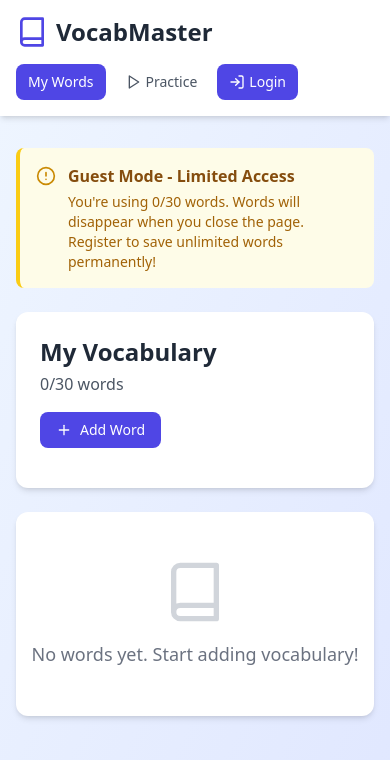
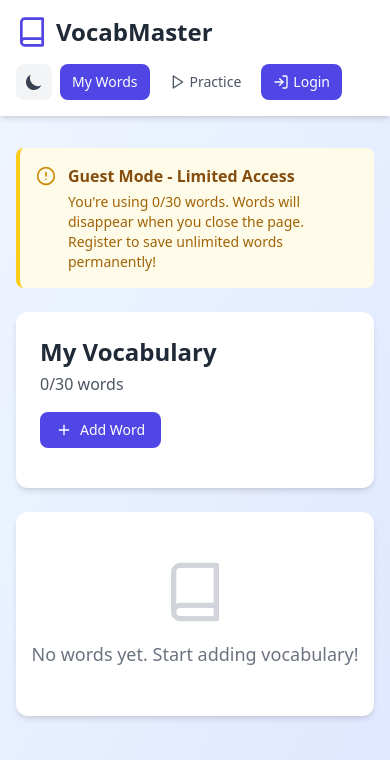
Before and after one commit to sergokhmaladze/vocab-master, a React (Create React App) app: page / in a window 390 px wide. Shown: the top 760 px of the page. Built offline with nearby package versions, Linux system fonts and the light colour scheme.

Commit message:
adding dark mode

```diff
--- a/src/App.jsx
+++ b/src/App.jsx
@@ -131,12 +131,25 @@
   const [words, setWords] = useState([]);
   const [catalogs, setCatalogs] = useState([]);
   const [loadingData, setLoadingData] = useState(false);
+  const [darkMode, setDarkMode] = useState(() => {
+    const saved = localStorage.getItem('darkMode');
+    return saved === 'true';
+  });
 
   useEffect(() => {
     if (user && user.isSubscribed) {
       loadUserData();
     }
   }, [user]);
+
+  useEffect(() => {
+    localStorage.setItem('darkMode', darkMode);
+    if (darkMode) {
+      document.documentElement.classList.add('dark');
+    } else {
+      document.documentElement.classList.remove('dark');
+    }
+  }, [darkMode]);
 
   const loadUserData = () => {
     if (!user || !user.isSubscribed) return;
@@ -273,8 +286,19 @@
   }
 
   return (
-    <div className="min-h-screen bg-gradient-to-br from-blue-50 to-indigo-100">
-      <Header currentView={currentView} setCurrentView={setCurrentView} />
+    <div
+      className={`min-h-screen transition-colors duration-300 ${
+        darkMode
+          ? 'bg-gradient-to-br from-gray-900 to-gray-800'
+          : 'bg-gradient-to-br from-blue-50 to-indigo-100'
+      }`}
+    >
+      <Header
+        currentView={currentView}
+        setCurrentView={setCurrentView}
+        darkMode={darkMode}
+        setDarkMode={setDarkMode}
+      />
 
       <main className="container mx-auto px-4 py-8 max-w-6xl">
         {!user && <GuestBanner wordCount={guestWords.length} />}
@@ -317,27 +341,72 @@
 };
 
 // Header Component
-const Header = ({ currentView, setCurrentView }) => {
+const Header = ({ currentView, setCurrentView, darkMode, setDarkMode }) => {
   const { user, logout } = useAuth();
 
   return (
-    <header className="bg-white shadow-md">
+    <header
+      className={`shadow-md transition-colors duration-300 ${
+        darkMode ? 'bg-gray-800' : 'bg-white'
+      }`}
+    >
       <div className="container mx-auto px-4 py-4 max-w-6xl">
         <div className="flex items-center justify-between flex-wrap gap-4">
           <div className="flex items-center space-x-2">
-            <Book className="w-8 h-8 text-indigo-600" />
-            <h1 className="text-2xl font-bold text-gray-800">VocabMaster</h1>
+            <Book
+              className={`w-8 h-8 ${
+                darkMode ? 'text-indigo-400' : 'text-indigo-600'
+              }`}
+            />
+            <h1
+              className={`text-2xl font-bold ${
+                darkMode ? 'text-white' : 'text-gray-800'
+              }`}
+            >
+              VocabMaster
+            </h1>
             {user && user.isSubscribed && (
               <Crown className="w-5 h-5 text-yellow-500" />
             )}
           </div>
 
           <nav className="flex items-center space-x-2 md:space-x-4 flex-wrap">
+            {/* Dark Mode Toggle */}
+            <button
+              onClick={() => setDarkMode(!darkMode)}
+              className={`p-2 rounded-lg transition ${
+                darkMode
+                  ? 'bg-gray-700 text-yellow-400 hover:bg-gray-600'
+                  : 'bg-gray-100 text-gray-700 hover:bg-gray-200'
+              }`}
+              title={darkMode ? 'Switch to Light Mode' : 'Switch to Dark Mode'}
+            >
+              {darkMode ? (
+                <svg
+                  className="w-5 h-5"
+                  fill="currentColor"
+                  viewBox="0 0 20 20"
+                >
+                  <path d="M10 2a1 1 0 011 1v1a1 1 0 11-2 0V3a1 1 0 011-1zm4 8a4 4 0 11-8 0 4 4 0 018 0zm-.464 4.95l.707.707a1 1 0 001.414-1.414l-.707-.707a1 1 0 00-1.414 1.414zm2.12-10.607a1 1 0 010 1.414l-.706.707a1 1 0 11-1.414-1.414l.707-.707a1 1 0 011.414 0zM17 11a1 1 0 100-2h-1a1 1 0 100 2h1zm-7 4a1 1 0 011 1v1a1 1 0 11-2 0v-1a1 1 0 011-1zM5.05 6.464A1 1 0 106.465 5.05l-.708-.707a1 1 0 00-1.414 1.414l.707.707zm1.414 8.486l-.707.707a1 1 0 01-1.414-1.414l.707-.707a1 1 0 011.414 1.414zM4 11a1 1 0 100-2H3a1 1 0 000 2h1z" />
+                </svg>
+              ) : (
+                <svg
+                  className="w-5 h-5"
+                  fill="currentColor"
+                  viewBox="0 0 20 20"
+                >
+                  <path d="M17.293 13.293A8 8 0 016.707 2.707a8.001 8.001 0 1010.586 10.586z" />
+                </svg>
+              )}
+            </button>
+
             <button
               onClick={() => setCurrentView('words')}
               className={`px-3 md:px-4 py-2 rounded-lg transition text-sm md:text-base ${
                 currentView === 'words'
                   ? 'bg-indigo-600 text-white'
+                  : darkMode
+                  ? 'text-gray-300 hover:bg-gray-700'
                   : 'text-gray-600 hover:bg-gray-100'
               }`}
             >
@@ -371,7 +440,11 @@
 
             {user ? (
               <div className="flex items-center space-x-2 md:space-x-3">
-                <span className="text-xs md:text-sm text-gray-600 hidden sm:inline">
+                <span
+                  className={`text-xs md:text-sm hidden sm:inline ${
+                    darkMode ? 'text-gray-300' : 'text-gray-600'
+                  }`}
+                >
                   {user.email}
                 </span>
                 {!user.isSubscribed && (
```
